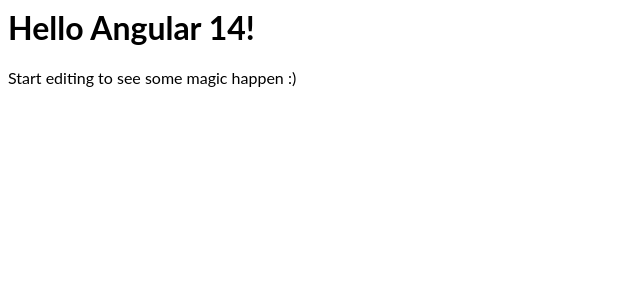
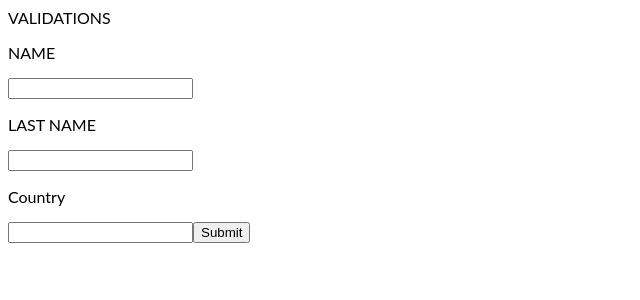
Before and after one commit to Renucopata/Angular-Practice, an Angular app: page / in a window 1280 px wide. Shown: the top 300 px of the page, without its empty margins (0-640 px from the left). Built offline with nearby package versions, Linux system fonts and the light colour scheme.

Commit message:
[07-09-2022 task 1] validations on template driven forms

```diff
--- a/src/app/app.component.html
+++ b/src/app/app.component.html
@@ -1,4 +1,26 @@
-<hello name="{{ name }}"></hello>
-<p>
-  Start editing to see some magic happen :)
-</p>
+
+<p>VALIDATIONS</p>
+
+<form #form="ngForm">
+  <p>NAME</p>
+  <input type="text"
+         name="name"
+         ngModel
+         #nameL="ngModel"
+         minlength="4"
+         required>
+  <div *ngIf="nameL.invalid && (nameL.touched || nameL.dirty)">
+    <span *ngIf="nameL.errors['required']">
+      Name is required.
+    </span>
+    <span *ngIf="nameL.errors['minlength']">
+      Minlength 4 characters.
+    </span>
+  </div>
+
+  <p>LAST NAME</p>
+  <input type="text" name="lastName" ngModel>
+  <p>Country</p>
+  <input type="text" name="country" ngModel>
+  <button>Submit</button>
+</form>
--- a/src/app/app.module.ts
+++ b/src/app/app.module.ts
@@ -3,11 +3,11 @@
 import { FormsModule } from '@angular/forms';
 
 import { AppComponent } from './app.component';
-import { HelloComponent } from './hello.component';
+
 
 @NgModule({
   imports:      [ BrowserModule, FormsModule ],
-  declarations: [ AppComponent, HelloComponent ],
+  declarations: [ AppComponent],
   bootstrap:    [ AppComponent ]
 })
 export class AppModule { }
--- a/src/app/hello.component.ts
+++ /dev/null
@@ -1,10 +0,0 @@
-import { Component, Input } from '@angular/core';
-
-@Component({
-  selector: 'hello',
-  template: `<h1>Hello {{name}}!</h1>`,
-  styles: [`h1 { font-family: Lato; }`]
-})
-export class HelloComponent  {
-  @Input() name: string;
-}
```
